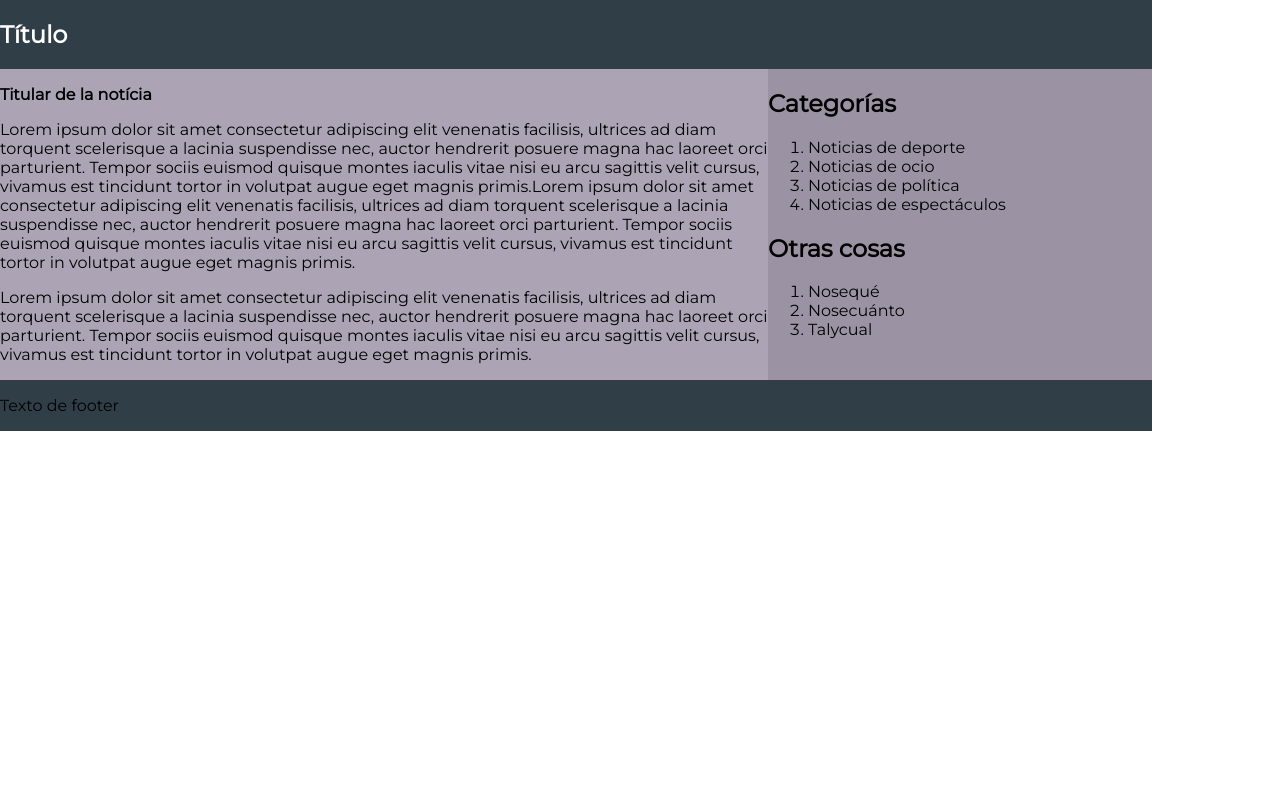
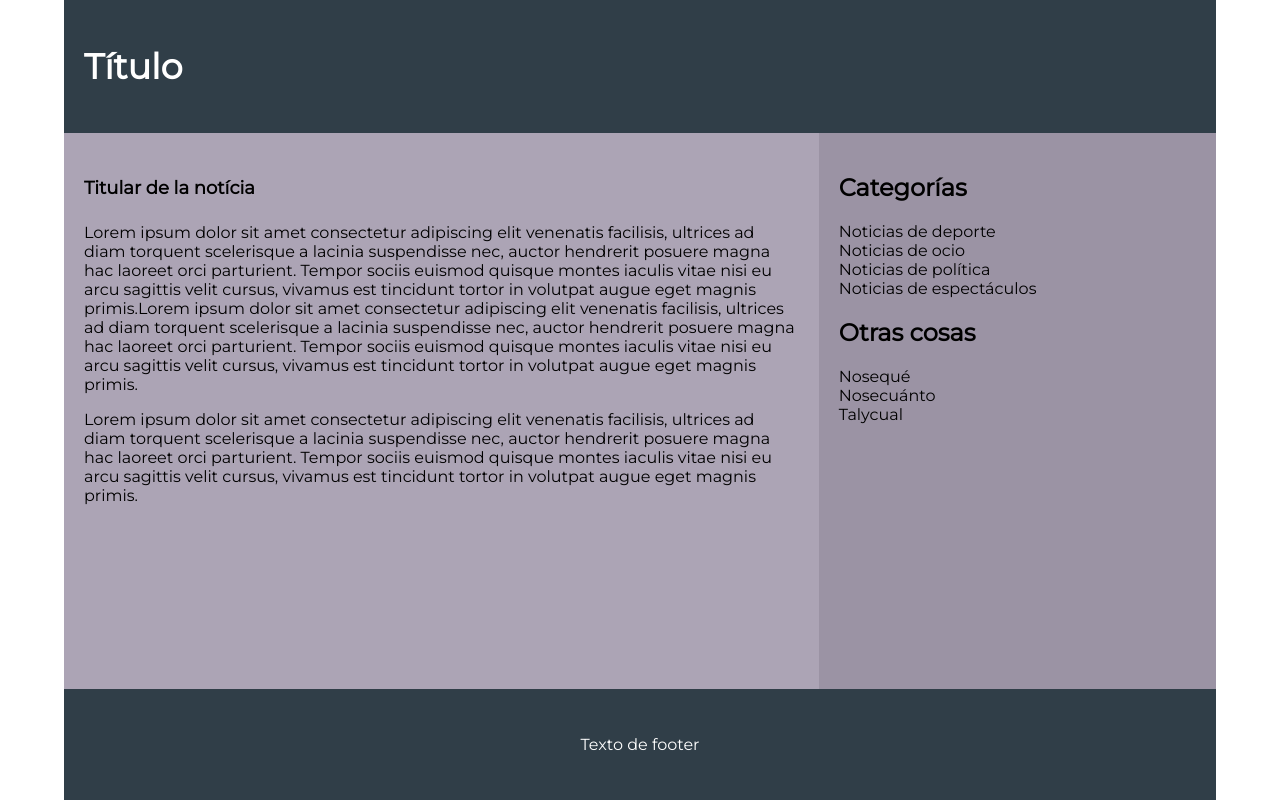
Before and after one commit to MariaDelMar23/202204-W1EXCSSLayout-mariadelmar-cegarra, a plain HTML site: page index.html in a window 1280 px wide. Drawn offline with Linux system fonts and the light colour scheme.

Commit message:
Finished style

```diff
--- a/index.css
+++ b/index.css
@@ -1,15 +1,23 @@
 body {
   font-family: "Montserrat", sans-serif;
+  margin: 0 auto;
+  width: 90vw;
+  height: 100vh;
+  max-width: 1200px;
+}
+
+.main {
+  height: 100vh;
+  margin: 0 auto;
   display: flex;
   flex-direction: column;
   justify-content: space-between;
-  margin: 0;
-  width: 90vw;
-  max-width: 1200px;
 }
 
 .title {
-  font-size: medium;
+  padding: 10px;
+  padding-left: 20px;
+  font-size: 30px;
   background-color: #303e48;
   color: #fff;
   margin: 0;
@@ -19,27 +27,38 @@ body {
   display: flex;
   flex-direction: row;
   margin: 0;
+  flex: 1;
 }
 
 .text .text__titular {
+  padding: 20px;
   background-color: #aca4b5;
   flex: 2;
 }
 
 .text h1 {
-  font-size: medium;
+  font-size: large;
 }
 
 .text .text__index {
+  padding: 20px;
   background-color: #9b93a4;
   flex: 1;
 }
 
-.footer {
+footer {
+  padding: 30px;
   display: flex;
   background-color: #303e48;
   margin: 0;
-}
-.footer p {
   justify-content: center;
 }
+
+footer p {
+  color: #fff;
+}
+
+aside section ul {
+  list-style: none;
+  padding-left: 0;
+}
--- a/index.html
+++ b/index.html
@@ -18,6 +18,7 @@
     <title>Document</title>
   </head>
   <body>
+    <section class="main">
       <section class="title">
         <h1>Título</h1>
       </section>
@@ -26,48 +27,49 @@
           <h1>Titular de la notícia</h1>
           <p>
             Lorem ipsum dolor sit amet consectetur adipiscing elit venenatis
-          facilisis, ultrices ad diam torquent scelerisque a lacinia suspendisse
-          nec, auctor hendrerit posuere magna hac laoreet orci parturient.
-          Tempor sociis euismod quisque montes iaculis vitae nisi eu arcu
-          sagittis velit cursus, vivamus est tincidunt tortor in volutpat augue
-          eget magnis primis.Lorem ipsum dolor sit amet consectetur adipiscing
-          elit venenatis facilisis, ultrices ad diam torquent scelerisque a
-          lacinia suspendisse nec, auctor hendrerit posuere magna hac laoreet
-          orci parturient. Tempor sociis euismod quisque montes iaculis vitae
-          nisi eu arcu sagittis velit cursus, vivamus est tincidunt tortor in
-          volutpat augue eget magnis primis.
+            facilisis, ultrices ad diam torquent scelerisque a lacinia
+            suspendisse nec, auctor hendrerit posuere magna hac laoreet orci
+            parturient. Tempor sociis euismod quisque montes iaculis vitae nisi
+            eu arcu sagittis velit cursus, vivamus est tincidunt tortor in
+            volutpat augue eget magnis primis.Lorem ipsum dolor sit amet
+            consectetur adipiscing elit venenatis facilisis, ultrices ad diam
+            torquent scelerisque a lacinia suspendisse nec, auctor hendrerit
+            posuere magna hac laoreet orci parturient. Tempor sociis euismod
+            quisque montes iaculis vitae nisi eu arcu sagittis velit cursus,
+            vivamus est tincidunt tortor in volutpat augue eget magnis primis.
           </p>
           <p>
             Lorem ipsum dolor sit amet consectetur adipiscing elit venenatis
-          facilisis, ultrices ad diam torquent scelerisque a lacinia suspendisse
-          nec, auctor hendrerit posuere magna hac laoreet orci parturient.
-          Tempor sociis euismod quisque montes iaculis vitae nisi eu arcu
-          sagittis velit cursus, vivamus est tincidunt tortor in volutpat augue
-          eget magnis primis.
+            facilisis, ultrices ad diam torquent scelerisque a lacinia
+            suspendisse nec, auctor hendrerit posuere magna hac laoreet orci
+            parturient. Tempor sociis euismod quisque montes iaculis vitae nisi
+            eu arcu sagittis velit cursus, vivamus est tincidunt tortor in
+            volutpat augue eget magnis primis.
           </p>
         </section>
-      <section class="text__index">
+        <aside class="text__index">
           <section class="categories">
             <h2>Categorías</h2>
-          <ol>
+            <ul>
               <li>Noticias de deporte</li>
               <li>Noticias de ocio</li>
               <li>Noticias de política</li>
               <li>Noticias de espectáculos</li>
-          </ol>
+            </ul>
           </section>
           <section class="otras-cosas">
             <h2>Otras cosas</h2>
-          <ol>
+            <ul>
               <li>Nosequé</li>
               <li>Nosecuánto</li>
               <li>Talycual</li>
-          </ol>
+            </ul>
           </section>
+        </aside>
       </section>
-    </section>
-    <section class="footer">
+      <footer>
         <p>Texto de footer</p>
+      </footer>
     </section>
   </body>
 </html>
```
Lines whose indentation alone changed are shown as unchanged.
